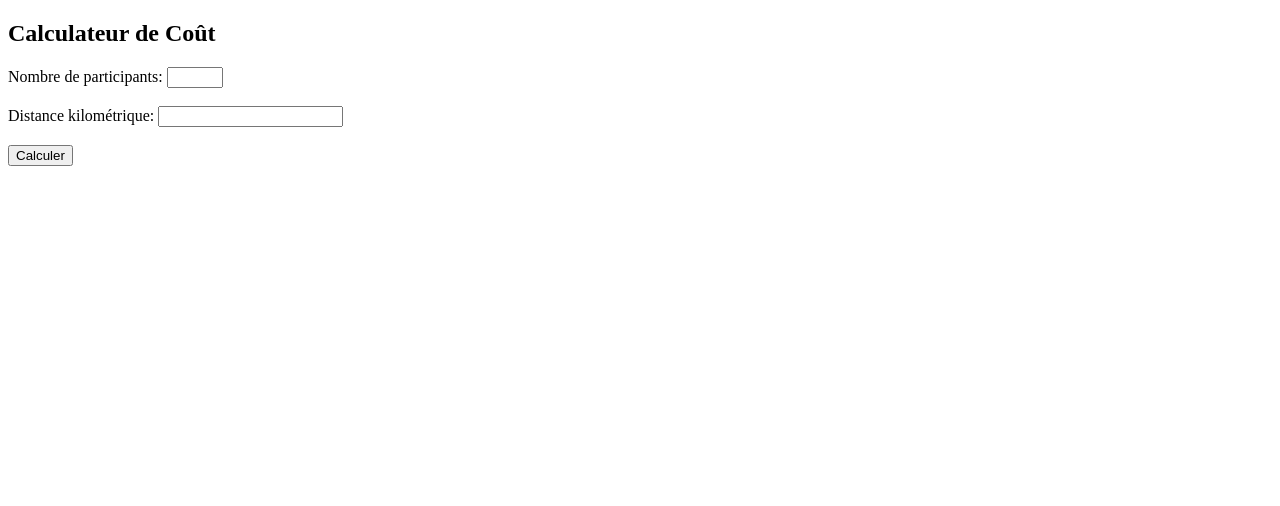
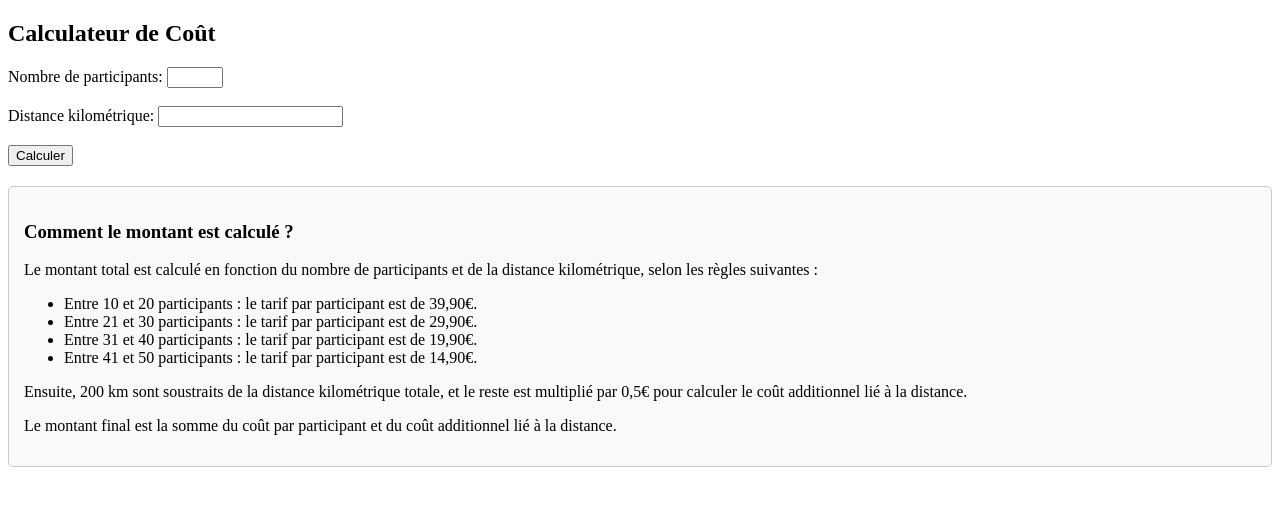
Before and after one commit to KillEvent/calculateurprix, a plain HTML site: page index.html in a window 1280 px wide. Drawn offline with Linux system fonts and the light colour scheme.

Commit message:
Update index.html

```diff
--- a/index.html
+++ b/index.html
@@ -47,5 +47,19 @@
         <input type="submit" value="Calculer">
     </form>
     <p id="resultat"></p>
+
+    <div style="margin-top: 20px; padding: 15px; border: 1px solid #ccc; border-radius: 5px; background-color: #f9f9f9;">
+    <h3>Comment le montant est calculé ?</h3>
+    <p>Le montant total est calculé en fonction du nombre de participants et de la distance kilométrique, selon les règles suivantes :</p>
+    <ul>
+        <li>Entre 10 et 20 participants : le tarif par participant est de 39,90€.</li>
+        <li>Entre 21 et 30 participants : le tarif par participant est de 29,90€.</li>
+        <li>Entre 31 et 40 participants : le tarif par participant est de 19,90€.</li>
+        <li>Entre 41 et 50 participants : le tarif par participant est de 14,90€.</li>
+    </ul>
+    <p>Ensuite, 200 km sont soustraits de la distance kilométrique totale, et le reste est multiplié par 0,5€ pour calculer le coût additionnel lié à la distance.</p>
+    <p>Le montant final est la somme du coût par participant et du coût additionnel lié à la distance.</p>
+</div>
+
 </body>
 </html>
```
